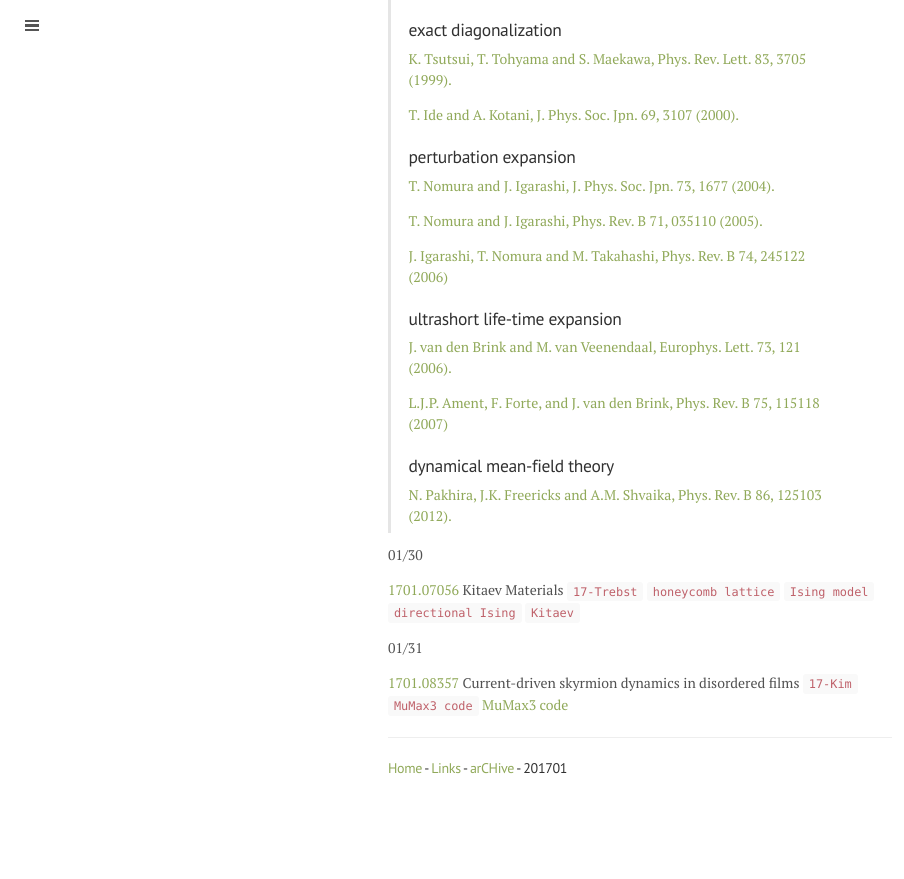
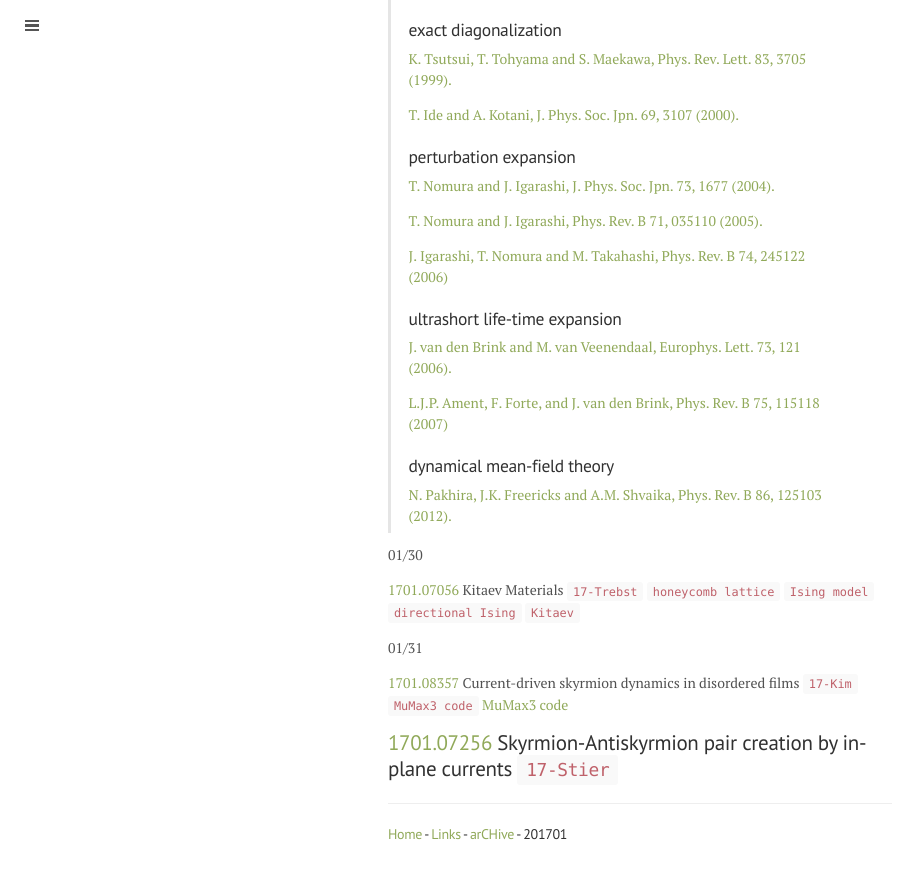
Before and after one commit to qkrwlsghdcjsworlt/work, a Jekyll site: the page built from 201701.md, in a window 1280 px wide and 900 px high, scrolled down 3612 px. Shown: the top 879 px of the window, without its empty margins (0-904 px from the left). Built offline with Jekyll 4.4.1, drawn with Linux system fonts in a browser that asks for light colours; before the commit the page ends 4445 px from its top, so only the background shows below that.

Commit message:
“update”

```diff
--- a/201701.md
+++ b/201701.md
@@ -188,7 +188,8 @@ B 86, 125103 (2012).](http://journals.aps.org/prb/abstract/10.1103/PhysRevB.86.1
 
 [1701.08357](https://arxiv.org/abs/1701.08357) Current-driven skyrmion dynamics in disordered films `17-Kim` `MuMax3 code` [MuMax3 code](http://mumax.github.io/index.html)
 
-
+[1701.07256](https://arxiv.org/abs/1701.07256) Skyrmion-Antiskyrmion pair creation by in-plane currents `17-Stier`
+---
 
 
 ---
```
